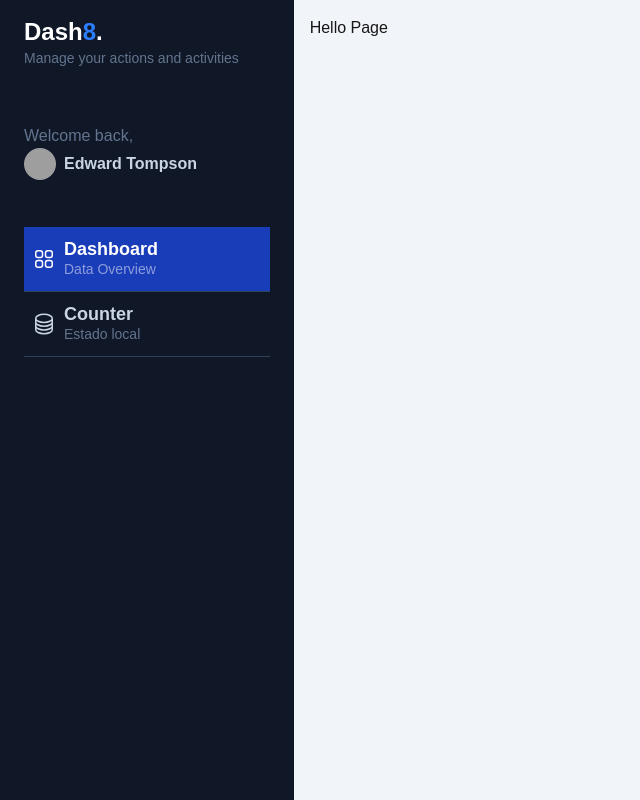
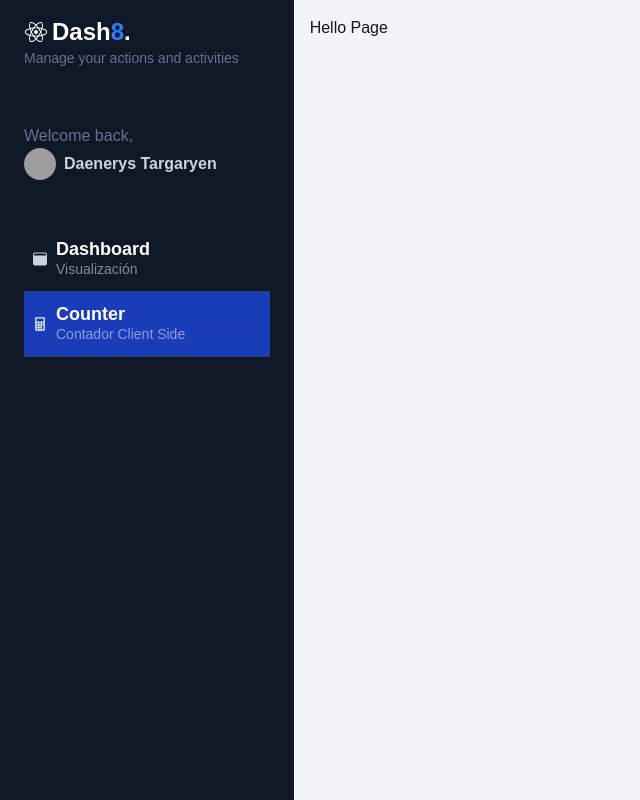
Before and after one commit to Alejandro-Figueiras/NextFH, a Next.js app in the folder 02-my-dashboard/: page /dashboard/counter in a window 1280 px wide. Shown: the whole page, without its empty margins (0-640 px from the left). Built offline with nearby package versions, Linux system fonts and the light colour scheme; grey boxes are pictures that could not be loaded.

Commit message:
02-my-dashboard refactor sidebar menu items and add main page

```diff
--- a/02-my-dashboard/app/components/Sidebar.tsx
+++ b/02-my-dashboard/app/components/Sidebar.tsx
@@ -1,5 +1,22 @@
 import Image from "next/image"
 import React from "react"
+import { IoBrowsers, IoCalculator, IoLogoReact } from "react-icons/io5"
+import SidebarMenuItem from "./SidebarMenuItem"
+
+const menuItems = [
+  {
+    path: '/dashboard/main',
+    icon: <IoBrowsers />,
+    title: 'Dashboard',
+    subtitle: 'Visualización'
+  },
+  {
+    path: '/dashboard/counter',
+    icon: <IoCalculator />,
+    title: 'Counter',
+    subtitle: 'Contador Client Side'
+  }
+]
 
 const Sidebar = () => {
 	return (
@@ -8,8 +25,9 @@ const Sidebar = () => {
 			className='bg-gray-900 min-h-screen z-10 text-slate-300 selection:bg-blue-600 selection:text-white w-96 h-screen'
 		>
 			<div id='logo' className='my-4 px-6'>
-				<h1 className='text-lg md:text-2xl font-bold text-white'>
-					Dash<span className='text-blue-500'>8</span>.
+				<h1 className='flex items-center text-lg md:text-2xl font-bold text-white'>
+          <IoLogoReact />
+					<span className="ml-1">Dash</span><span className='text-blue-500'>8</span>.
 				</h1>
 				<p className='text-slate-500 text-sm'>
 					Manage your actions and activities
@@ -21,78 +39,23 @@ const Sidebar = () => {
 					<span>
 						<Image
 							className='rounded-full w-8 h-8'
-							src='https://images.unsplash.com/photo-1542909168-82c3e7fdca5c'
+							src='https://images.unsplash.com/photo-1632226039827-ec50c1525b22?q=80&w=731&auto=format&fit=crop&ixlib=rb-4.1.0&ixid=M3wxMjA3fDB8MHxwaG90by1wYWdlfHx8fGVufDB8fHx8fA%3D%3D'
 							width={50}
               height={50}
               alt='User avatar'
 						/>
 					</span>
-					<span className='text-sm md:text-base font-bold'>Edward Tompson</span>
+					<span className='text-sm md:text-base font-bold'>Daenerys Targaryen</span>
 				</a>
 			</div>
 			<div id='nav' className='w-full px-6'>
-
-
-				<a
-					href='#'
-					className='w-full px-2 inline-flex space-x-2 items-center border-b border-slate-700 py-3 bg-blue-800 hover:bg-white/5 transition ease-linear duration-150'
-				>
-					<div>
-						<svg
-							xmlns='http://www.w3.org/2000/svg'
-							fill='none'
-							viewBox='0 0 24 24'
-							strokeWidth='1.5'
-							stroke='currentColor'
-							className='w-6 h-6 text-white'
-						>
-							<path
-								strokeLinecap='round'
-								strokeLinejoin='round'
-								d='M3.75 6A2.25 2.25 0 016 3.75h2.25A2.25 2.25 0 0110.5 6v2.25a2.25 2.25 0 01-2.25 2.25H6a2.25 2.25 0 01-2.25-2.25V6zM3.75 15.75A2.25 2.25 0 016 13.5h2.25a2.25 2.25 0 012.25 2.25V18a2.25 2.25 0 01-2.25 2.25H6A2.25 2.25 0 013.75 18v-2.25zM13.5 6a2.25 2.25 0 012.25-2.25H18A2.25 2.25 0 0120.25 6v2.25A2.25 2.25 0 0118 10.5h-2.25a2.25 2.25 0 01-2.25-2.25V6zM13.5 15.75a2.25 2.25 0 012.25-2.25H18a2.25 2.25 0 012.25 2.25V18A2.25 2.25 0 0118 20.25h-2.25A2.25 2.25 0 0113.5 18v-2.25z'
-							/>
-						</svg>
-					</div>
-					<div className='flex flex-col'>
-						<span className='text-lg font-bold leading-5 text-white'>
-							Dashboard
-						</span>
-						<span className='text-sm text-white/50 hidden md:block'>
-							Data Overview
-						</span>
-					</div>
-				</a>
-
-
-				<a
-					href='#'
-					className='w-full px-2 inline-flex space-x-2 items-center border-b border-slate-700 py-3 hover:bg-white/5 transition ease-linear duration-150'
-				>
-					<div>
-						<svg
-							xmlns='http://www.w3.org/2000/svg'
-							fill='none'
-							viewBox='0 0 24 24'
-							strokeWidth='1.5'
-							stroke='currentColor'
-							className='w-6 h-6'
-						>
-							<path
-								strokeLinecap='round'
-								strokeLinejoin='round'
-								d='M20.25 6.375c0 2.278-3.694 4.125-8.25 4.125S3.75 8.653 3.75 6.375m16.5 0c0-2.278-3.694-4.125-8.25-4.125S3.75 4.097 3.75 6.375m16.5 0v11.25c0 2.278-3.694 4.125-8.25 4.125s-8.25-1.847-8.25-4.125V6.375m16.5 0v3.75m-16.5-3.75v3.75m16.5 0v3.75C20.25 16.153 16.556 18 12 18s-8.25-1.847-8.25-4.125v-3.75m16.5 0c0 2.278-3.694 4.125-8.25 4.125s-8.25-1.847-8.25-4.125'
-							/>
-						</svg>
-					</div>
-					<div className='flex flex-col'>
-						<span className='text-lg text-slate-300 font-bold leading-5'>
-							Counter
-						</span>
-						<span className='text-sm text-slate-500 hidden md:block'>
-							Estado local
-						</span>
-					</div>
-				</a>
+        {menuItems.map(item => (<SidebarMenuItem
+          path={item.path}
+          icon={item.icon}
+          title={item.title}
+          subtitle={item.subtitle}
+          key={item.path}
+        />))}
 			</div>
 		</div>
 	)
--- /dev/null
+++ b/02-my-dashboard/app/components/SidebarMenuItem.tsx
@@ -0,0 +1,35 @@
+'use client'
+import { usePathname } from "next/navigation"
+import type { JSX } from "react"
+
+interface Props {
+  path: string
+  icon: JSX.Element
+  title: string
+  subtitle: string
+}
+
+const SidebarMenuItem = ({path, icon, title, subtitle }: Props) => {
+  const pathName = usePathname()
+
+	return (
+		<a
+			href={path}
+			className={`w-full px-2 inline-flex space-x-2 items-center border-b border-slate-700 py-3 hover:bg-white/5 transition ease-linear duration-150 ${pathName == path && 'bg-blue-800'}`}
+		>
+			<div>
+				{icon}
+			</div>
+			<div className='flex flex-col'>
+				<span className='text-lg font-bold leading-5 text-white'>
+					{title}
+				</span>
+				<span className='text-sm text-white/50 hidden md:block'>
+					{subtitle}
+				</span>
+			</div>
+		</a>
+	)
+}
+
+export default SidebarMenuItem
--- /dev/null
+++ b/02-my-dashboard/app/dashboard/main/page.tsx
@@ -0,0 +1,8 @@
+
+export default function MainPage() {
+  return (
+    <div>
+      <h1>Main Page</h1>
+    </div>
+  );
+}
--- a/02-my-dashboard/app/page.tsx
+++ b/02-my-dashboard/app/page.tsx
@@ -2,5 +2,5 @@ import { redirect } from "next/navigation";
 
 
 export default function HomePage() {
-  redirect('/dashboard/counter')
+  redirect('/dashboard/main')
 }
```
Also changed, not shown: 02-my-dashboard/package.json (+6 -5 lines), 1 other file (tests, documents, lock files or other folders).
